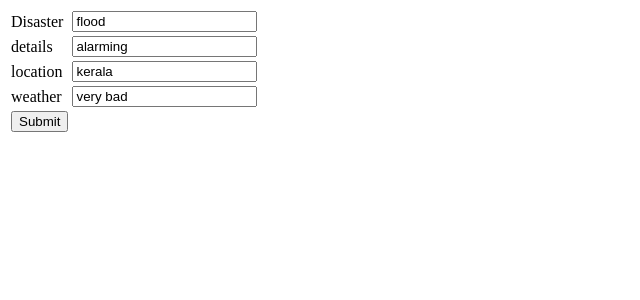
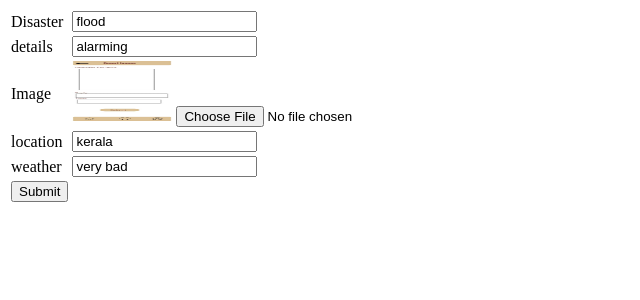
Before and after one commit to Naslanazer/CrisisConnect, a Django app: page /editDisaster/1 in a window 1280 px wide. Shown: the top 300 px of the page, without its empty margins (0-640 px from the left). Run offline with Django 5.2, Linux system fonts and the light colour scheme; data comes from the database, SQL or seed files in the repository; both versions use the stored data as it was after the commit.

Commit message:
seventh commit

```diff
--- a/app/forms.py
+++ b/app/forms.py
@@ -5,7 +5,7 @@ from .models import *
 class disasterForm(forms.ModelForm):
     class Meta:
         model= DisasterTable
-        fields=['Disaster','Details','Location','Weather']
+        fields=['Disaster','Details','Location','Weather', 'Image']
 
 class resourcesForm(forms.ModelForm):
     class Meta:
--- a/app/models.py
+++ b/app/models.py
@@ -45,6 +45,7 @@ class ResourceTable(models.Model):
     Date= models.DateField(auto_now_add=True, null=True, blank=True)
 
 class DisasterTable(models.Model):
+    Image= models.FileField()
     Disaster= models.CharField(max_length=30, null=True, blank=True)
     Details= models.CharField(max_length=125, null=True, blank=True)
     Location= models.CharField(max_length=20, null=True, blank=True)
--- a/app/views.py
+++ b/app/views.py
@@ -137,14 +137,15 @@ class ViewDisasterupdate(View):
     def get(self, request):
         obj=DisasterTable.objects.all()
         return render(request, "admin/ViewDisasterupdate.html",{'val':obj})
+
 class AddDisaster(View):
     def get(self, request):
         return render(request, "admin/add_disaster.html")
     def post(self, request):
-        form= disasterForm(request.POST)
+        form= disasterForm(request.POST, request.FILES)
         if form.is_valid():
             form.save()
-            return HttpResponse('''<script>alert(" successfully");window.location="/disasterupdate"</script>''')
+            return HttpResponse('''<script>alert("successfully");window.location="/disasterupdate"</script>''')
         return render(request, "admin/add_disaster.html")
 
 class editDisaster(View):
@@ -153,7 +154,7 @@ class editDisaster(View):
         return render(request, "admin/edit_disaster.html",{'c':c})
     def post(self, request,id):
         c= DisasterTable.objects.get(id=id)
-        form= disasterForm(request.POST,instance=c)
+        form= disasterForm(request.POST, request.FILES,instance=c)
         if form.is_valid():
             form.save()
             return HttpResponse('''<script>alert(" successfully");window.location="/disasterupdate"</script>''')
--- a/templates/admin/ViewDisasterUpdate.html
+++ b/templates/admin/ViewDisasterUpdate.html
@@ -9,6 +9,7 @@
 
         <table border="1">
           <tr>
+            <td>image</td>
             <td>disaster</td>
             <td>details</td>
             <td>location</td>
@@ -17,6 +18,7 @@
           </tr>
           {%for i in val%}
           <tr>
+            <td><img src="{{i.Image.url}}" width="100", height="60"></td>
             <td>{{i.Disaster}} </td>
             <td> {{i.Details}}</td>
             <td>{{i.Location}} </td>
--- a/templates/admin/add_disaster.html
+++ b/templates/admin/add_disaster.html
@@ -6,12 +6,16 @@
     <title>Disaster</title>
 </head>
 <body>
-    <form method="post">
+    <form method="post" enctype="multipart/form-data">
         {%csrf_token%}
     <table>
         <tr>
             <td>Disaster</td>
             <td><input type="text" name="Disaster"></td>
+        </tr>
+        <tr>
+            <td>Image</td>
+            <td><input type="file" name="Image"></td>
         </tr>
         <tr>
             <td>details</td>
--- a/templates/admin/edit_disaster.html
+++ b/templates/admin/edit_disaster.html
@@ -6,7 +6,7 @@
     <title>Disaster</title>
 </head>
 <body>
-    <form method="post">
+    <form method="post" enctype="multipart/form-data">
         {%csrf_token%}
     <table>
         <tr>
@@ -16,6 +16,12 @@
         <tr>
             <td>details</td>
             <td><input type="text" name="Details" value="{{c.Details}}"></td>
+        </tr>
+        <tr>
+            <td>Image</td>
+            <td>
+                <img src="{{c.Image.url}}" width="100", height="60">
+                <input type="file" name="Image" value="{{c.Image}}"></td>
         </tr>
         <tr>
             <td>location</td>
--- a/templates/ngo/ViewDisasterdata.html
+++ b/templates/ngo/ViewDisasterdata.html
@@ -9,6 +9,7 @@
 
         <table border="1">
           <tr>
+            <td>image</td>
             <td>disaster</td>
             <td>details</td>
             <td>location</td>
@@ -17,6 +18,7 @@
           </tr>
           {%for i in val%}
           <tr>
+            <td><img src="{{i.Image.url }}"></td>
             <td>{{i.Disaster}} </td>
             <td> {{i.Details}}</td>
             <td>{{i.Location}} </td>
```
Also changed, not shown: app/migrations/0002_disastertable_image.py (added), db.sqlite3, media/WhatsApp_Image_2024-12-21_at_12.23.26_PM.jpeg (added), media/flood.jpg (added).
